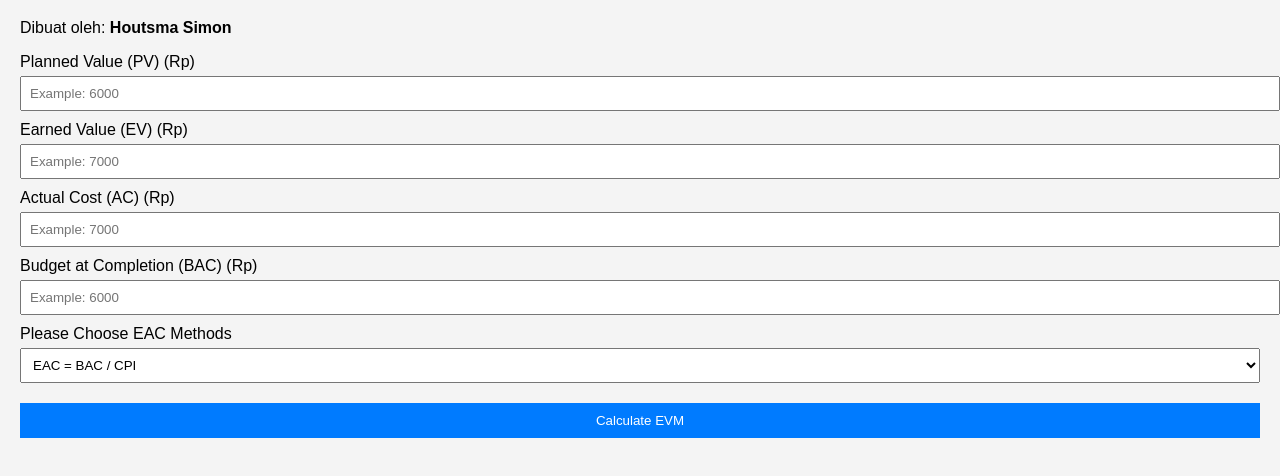
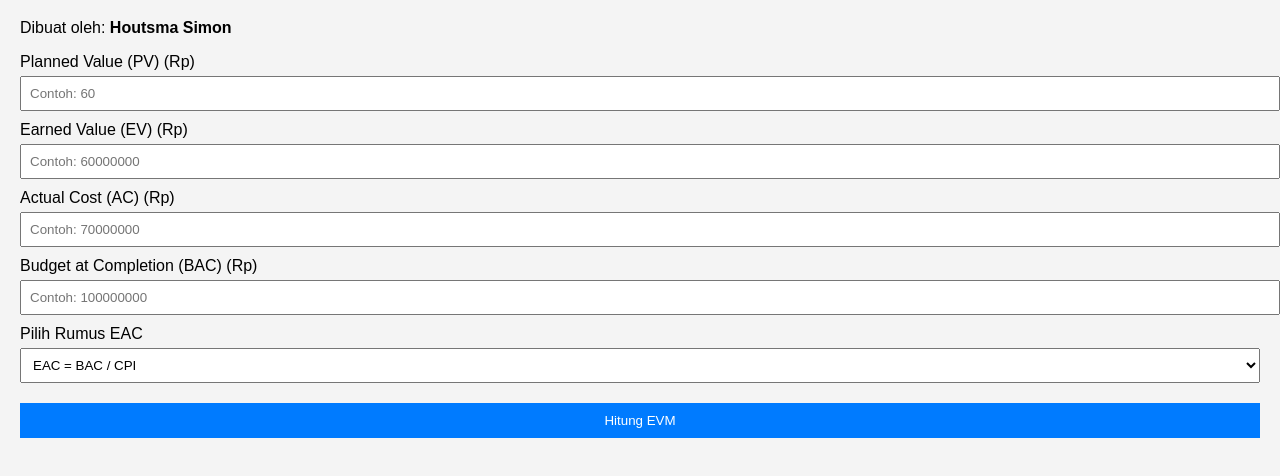
Before and after one commit to Simontomboy/EVM-Calculator-by-HoutsmaSimonTomboy, a plain HTML site: page index.html in a window 1280 px wide. Shown: the part 62-538 px from the top of the page. Drawn offline with Linux system fonts and the light colour scheme.

Commit message:
Update index.html

```diff
--- a/index.html
+++ b/index.html
@@ -44,18 +44,18 @@
   <p>Dibuat oleh: <strong>Houtsma Simon</strong></p>
 
   <label>Planned Value (PV) (Rp) </label>
-  <input type="number" id="pv" placeholder="Example: 6000">
+  <input type="number" id="pv" placeholder="Contoh: 60">
 
   <label>Earned Value (EV) (Rp)</label>
-  <input type="number" id="ev" placeholder="Example: 7000">
+  <input type="number" id="ev" placeholder="Contoh: 60000000">
 
   <label>Actual Cost (AC) (Rp)</label>
-  <input type="number" id="ac" placeholder="Example: 7000">
+  <input type="number" id="ac" placeholder="Contoh: 70000000">
 
   <label>Budget at Completion (BAC) (Rp)</label>
-  <input type="number" id="bac" placeholder="Example: 6000">
+  <input type="number" id="bac" placeholder="Contoh: 100000000">
 
-  <label> Please Choose EAC Methods </label>
+  <label>Pilih Rumus EAC</label>
   <select id="eacMethod">
     <option value="1">EAC = BAC / CPI</option>
     <option value="2">EAC = AC + (BAC - EV)</option>
@@ -65,10 +65,10 @@
 
   <div id="etcInput" style="display:none;">
     <label>Estimate To Complete (ETC) (Rp)</label>
-    <input type="number" id="etc" placeholder="Example: 3000">
+    <input type="number" id="etc" placeholder="Contoh: 30000000">
   </div>
 
-  <button onclick="calculate()"> Calculate  EVM</button>
+  <button onclick="calculate()">Hitung EVM</button>
 
   <div class="result" id="result" style="display:none;"></div>
 
@@ -105,7 +105,7 @@
       }
 
       const result = `
-        <h3>📈 Final Result:</h3>
+        <h3>📈 Hasil Perhitungan:</h3>
         <p><strong>SPI:</strong> ${spi.toFixed(2)}</p>
         <p><strong>CPI:</strong> ${cpi.toFixed(2)}</p>
         <p><strong>VAC:</strong> ${formatRupiah(vac)}</p>
```
